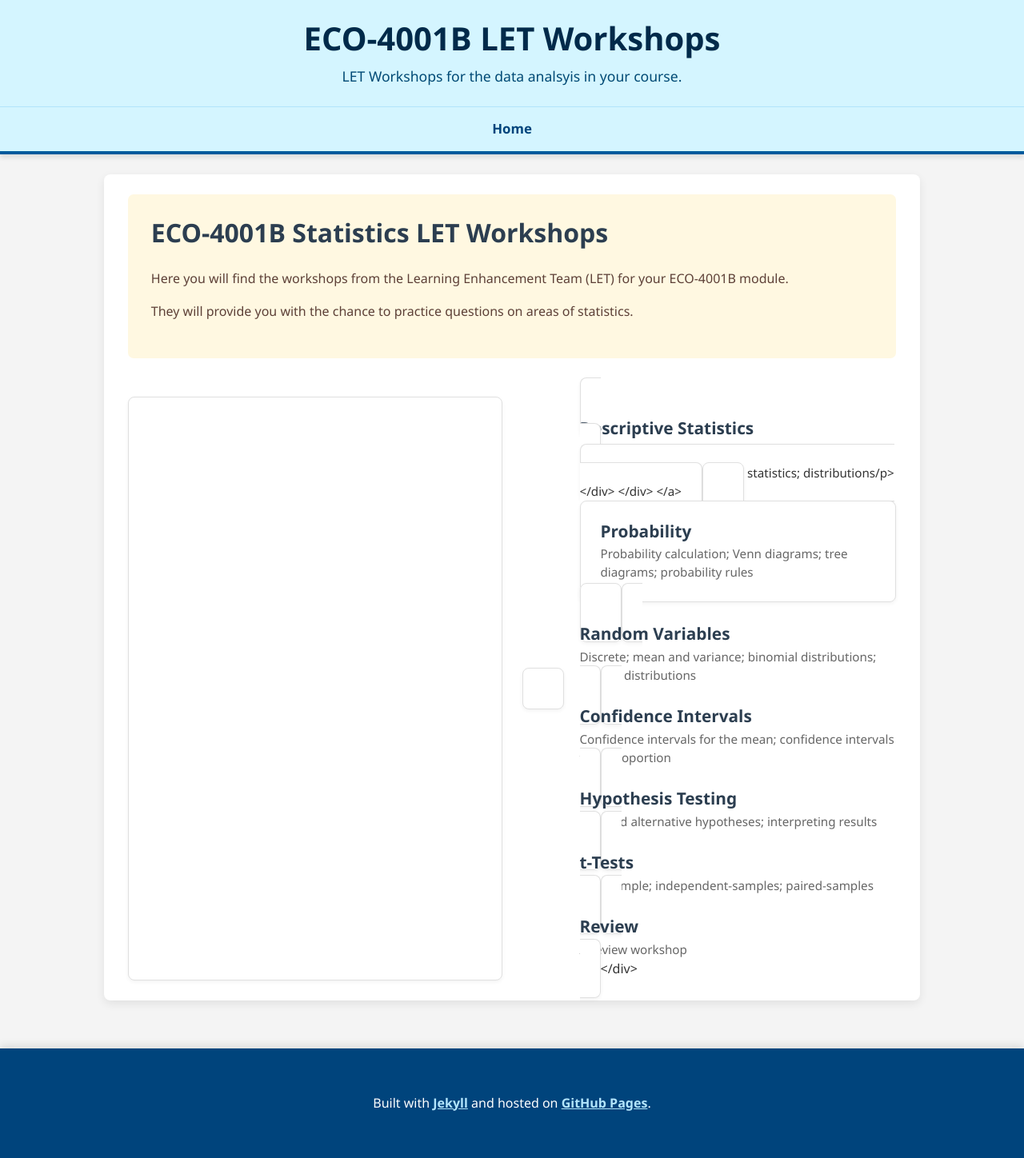
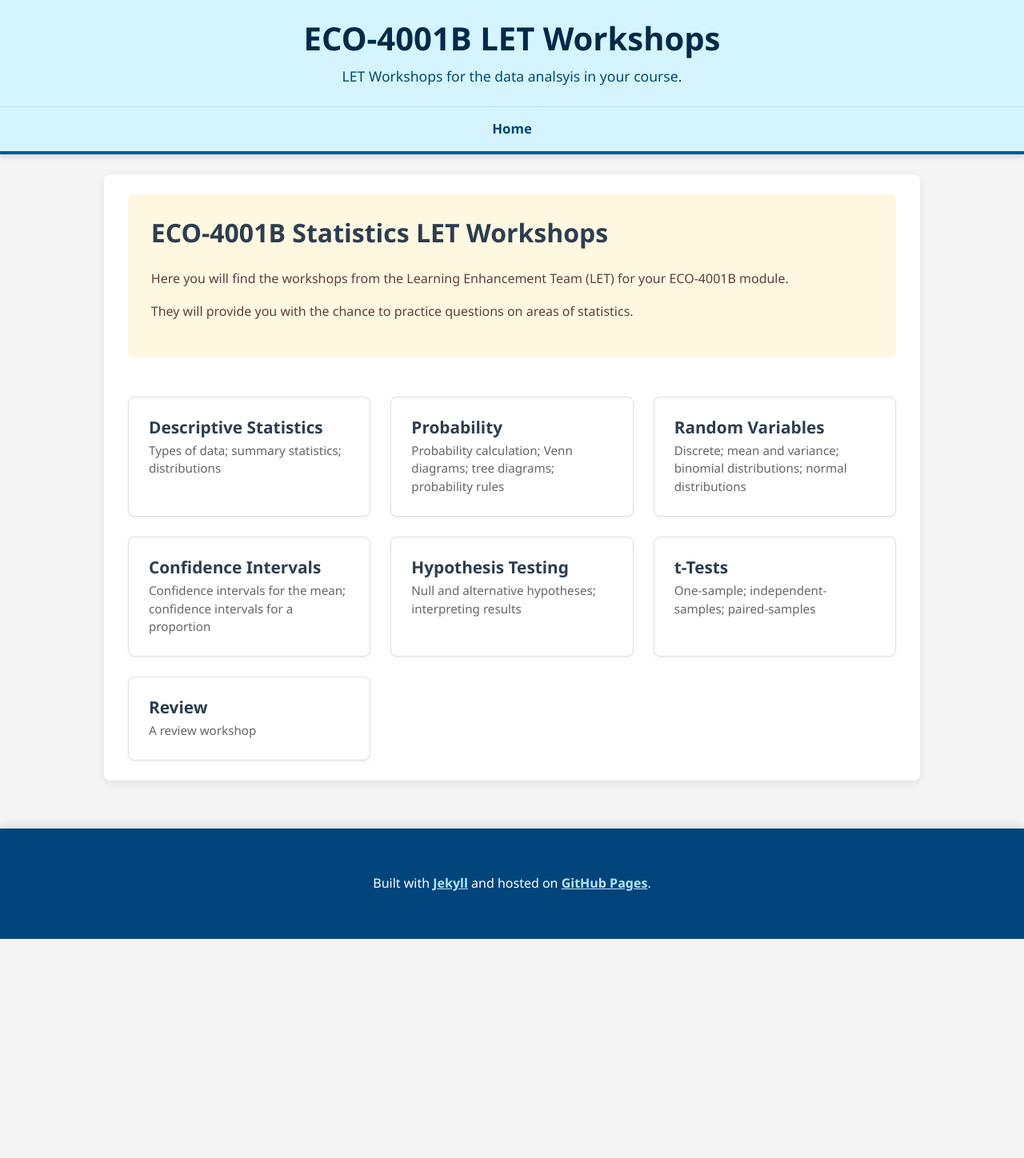
Before and after one commit to probe973/eco-4001b, a Jekyll site: the page built from index.md, in a window 1280 px wide. Shown: the whole page at 80% size. Built offline with Jekyll 4.4.1, drawn with Linux system fonts in a browser that asks for light colours; after the commit the page ends 1174 px from its top, so only the background shows below that; some of the changed lines change nothing that is shown.

Commit message:
Update index.md

```diff
--- a/index.md
+++ b/index.md
@@ -9,67 +9,66 @@ title: Home
 Here you will find the workshops from the Learning Enhancement Team (LET) for your ECO-4001B module.
 
 They will provide you with the chance to practice questions on areas of statistics.
-
 </div>
 
 <div class="card-menu">
-    <a href="{{ "/descritpive/" | relative_url }}" class="card">
+    <!-- Fixed typo in URL and fixed the <p> tags -->
+    <a href="{{ "/descriptive/" | relative_url }}" class="card">
         <div class="card-content">
-            <!-- ICON REMOVED -->
             <div class="card-text">
                 <h3>Descriptive Statistics</h3>
-                <p><Types of data; summary statistics; distributions/p>
+                <p>Types of data; summary statistics; distributions</p>
             </div>
         </div>
     </a>
+
     <a href="{{ "/probability/" | relative_url }}" class="card">
         <div class="card-content">
-            <!-- ICON REMOVED -->
             <div class="card-text">
                 <h3>Probability</h3>
                 <p>Probability calculation; Venn diagrams; tree diagrams; probability rules</p>
             </div>
         </div>
     </a>
+
     <a href="{{ "/rv/" | relative_url }}" class="card">
         <div class="card-content">
-            <!-- ICON REMOVED -->
             <div class="card-text">
                 <h3>Random Variables</h3>
                 <p>Discrete; mean and variance; binomial distributions; normal distributions</p>
             </div>
         </div>
     </a>
+
     <a href="{{ "/confidence/" | relative_url }}" class="card">
         <div class="card-content">
-            <!-- ICON REMOVED -->
             <div class="card-text">
                 <h3>Confidence Intervals</h3>
                 <p>Confidence intervals for the mean; confidence intervals for a proportion</p>
             </div>
         </div>
     </a>
+
     <a href="{{ "/hypothesis/" | relative_url }}" class="card">
         <div class="card-content">
-            <!-- ICON REMOVED -->
             <div class="card-text">
                 <h3>Hypothesis Testing</h3>
                 <p>Null and alternative hypotheses; interpreting results</p>
             </div>
         </div>
     </a>
+
     <a href="{{ "/t/" | relative_url }}" class="card">
         <div class="card-content">
-            <!-- ICON REMOVED -->
             <div class="card-text">
                 <h3>t-Tests</h3>
                 <p>One-sample; independent-samples; paired-samples</p>
             </div>
         </div>
     </a>
-    <a href="{{ "/rv/" | relative_url }}" class="card">
+
+    <a href="{{ "/review/" | relative_url }}" class="card">
         <div class="card-content">
-            <!-- ICON REMOVED -->
             <div class="card-text">
                 <h3>Review</h3>
                 <p>A review workshop</p>
```
